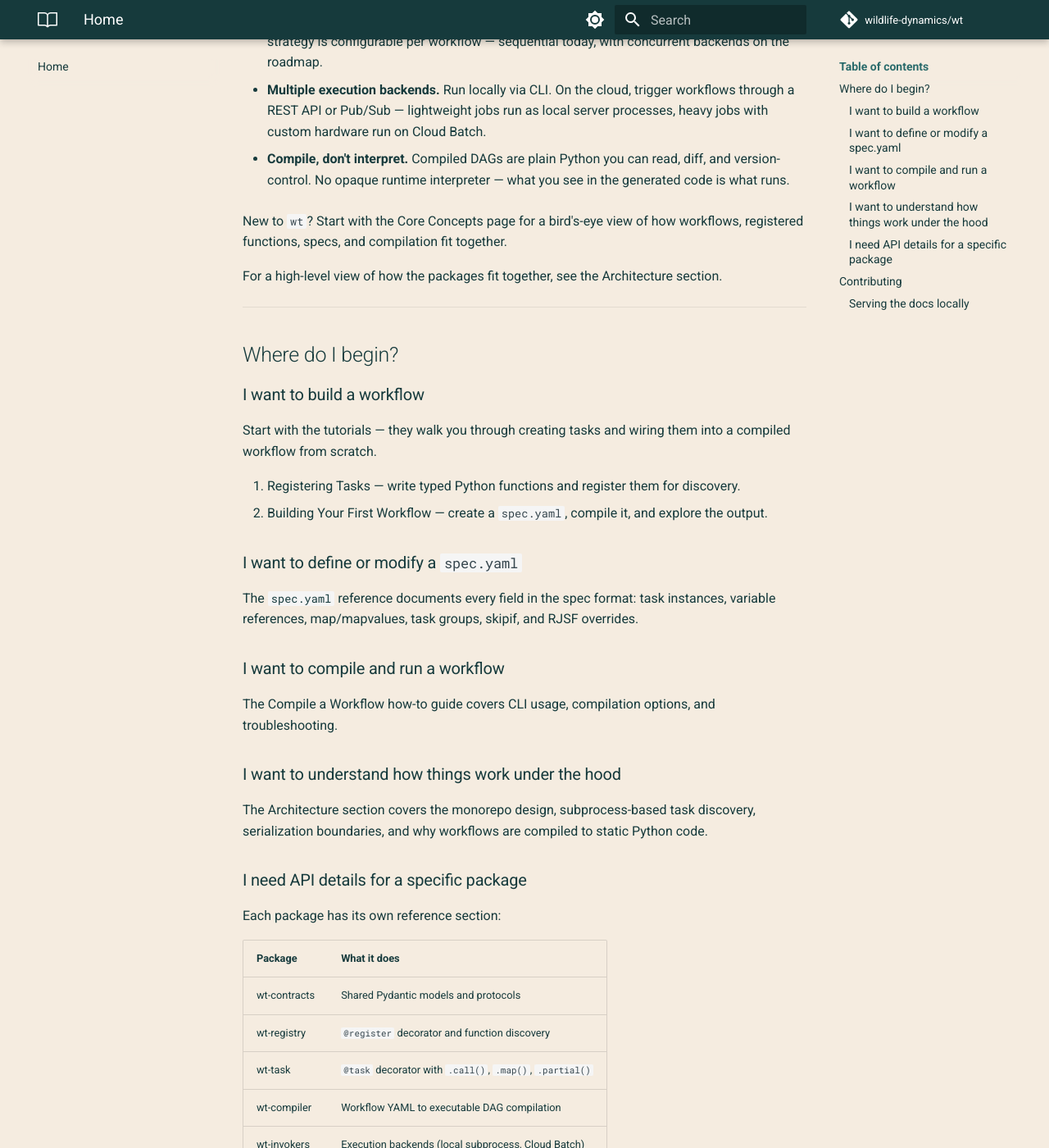
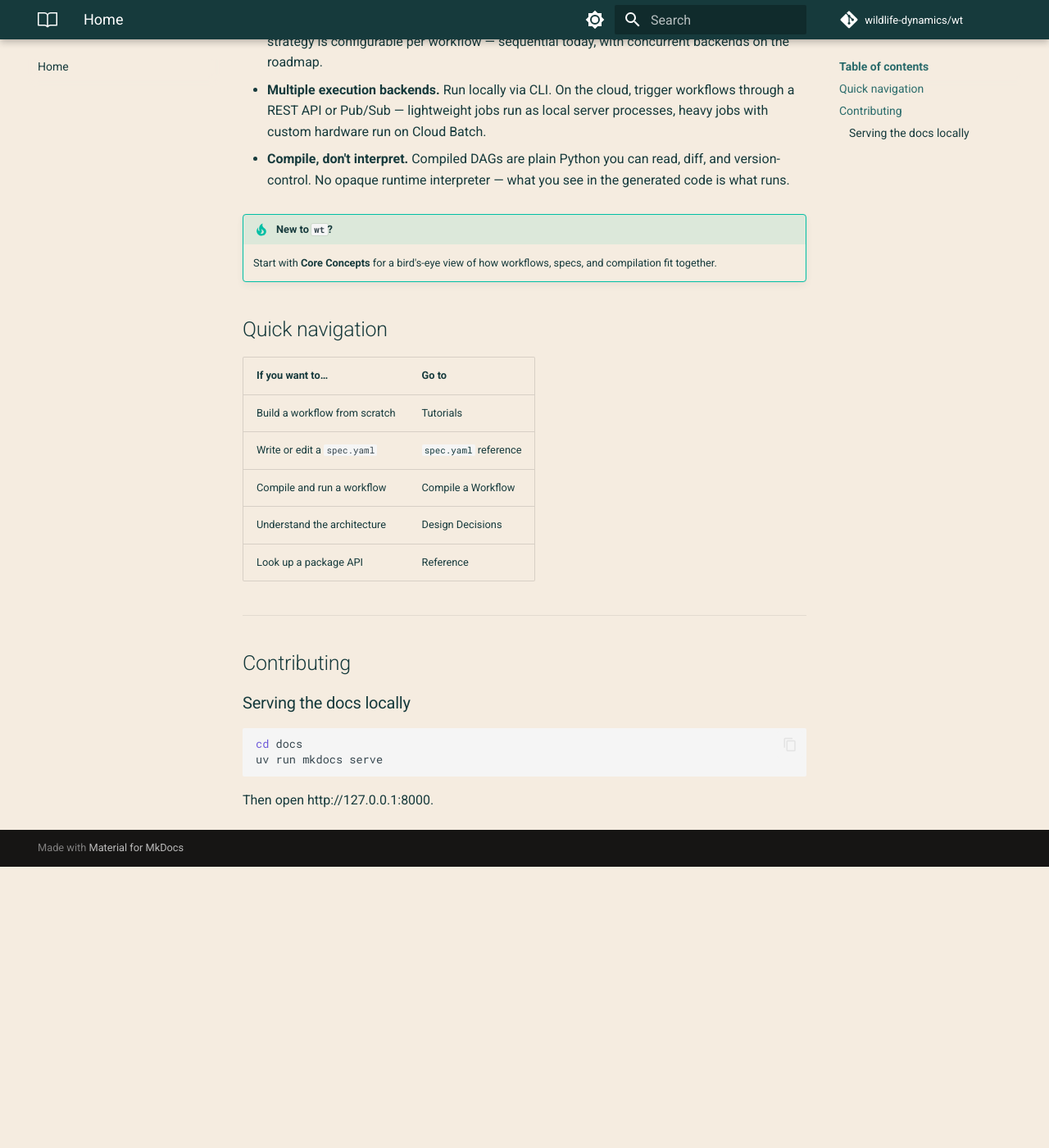
Before and after one commit to wildlife-dynamics/wt, an MkDocs documentation site: the page built from docs/content/index.md, in a window 1280 px wide and 1400 px high, scrolled down 558 px. Shown: the whole window at 82% size. Built offline with MkDocs 1.6.1 and Material for MkDocs 9.7.7, drawn with Linux system fonts in a browser that asks for light colours; comment, search, counter and statistics services are not loaded; after the commit the page ends 1615 px from its top, so only the background shows below that; some of the changed text lies outside the part shown.

Commit message:
tsk automated changes for task: homepage

```diff
--- a/docs/content/index.md
+++ b/docs/content/index.md
@@ -25,56 +25,19 @@ access to the scientific software ecosystem. Key design goals:
   diff, and version-control. No opaque runtime interpreter — what you see in
   the generated code is what runs.
 
-New to `wt`? Start with the [Core Concepts](concepts/index.md) page for a
-bird's-eye view of how workflows, registered functions, specs, and compilation
-fit together.
+!!! tip "New to `wt`?"
+    Start with **[Core Concepts](concepts/index.md)** for a bird's-eye view
+    of how workflows, specs, and compilation fit together.
 
-For a high-level view of how the packages fit together, see the
-[Architecture](reference/packages.md) section.
+## Quick navigation
 
----
-
-## Where do I begin?
-
-### I want to build a workflow
-
-Start with the tutorials — they walk you through creating tasks and wiring
-them into a compiled workflow from scratch.
-
-1. [Registering Tasks](tutorials/registering-tasks.md) — write typed Python
-   functions and register them for discovery.
-2. [Building Your First Workflow](tutorials/first-workflow.md) — create a
-   `spec.yaml`, compile it, and explore the output.
-
-### I want to define or modify a `spec.yaml`
-
-The [`spec.yaml` reference](reference/spec-yaml.md) documents
-every field in the spec format: task instances, variable references, map/mapvalues,
-task groups, skipif, and RJSF overrides.
-
-### I want to compile and run a workflow
-
-The [Compile a Workflow](how-to/compile-workflow.md) how-to guide covers
-CLI usage, compilation options, and troubleshooting.
-
-### I want to understand how things work under the hood
-
-The [Architecture](explanation/architecture.md) section covers the
-monorepo design, subprocess-based task discovery, serialization boundaries,
-and why workflows are compiled to static Python code.
-
-### I need API details for a specific package
-
-Each package has its own reference section:
-
-| Package | What it does |
-|---------|-------------|
-| [wt-contracts](reference/wt-contracts/index.md) | Shared Pydantic models and protocols |
-| [wt-registry](reference/wt-registry/index.md) | `@register` decorator and function discovery |
-| [wt-task](reference/wt-task/index.md) | `@task` decorator with `.call()`, `.map()`, `.partial()` |
-| [wt-compiler](reference/wt-compiler/index.md) | Workflow YAML to executable DAG compilation |
-| [wt-invokers](reference/wt-invokers/index.md) | Execution backends (local subprocess, Cloud Batch) |
-| [wt-runner](reference/wt-runner/index.md) | FastAPI server for workflow execution |
+| If you want to… | Go to |
+|---|---|
+| Build a workflow from scratch | [Tutorials](tutorials/registering-tasks.md) |
+| Write or edit a `spec.yaml` | [`spec.yaml` reference](reference/spec-yaml.md) |
+| Compile and run a workflow | [Compile a Workflow](how-to/compile-workflow.md) |
+| Understand the architecture | [Design Decisions](explanation/architecture.md) |
+| Look up a package API | [Reference](reference/wt-contracts/index.md) |
 
 ---
 
```
